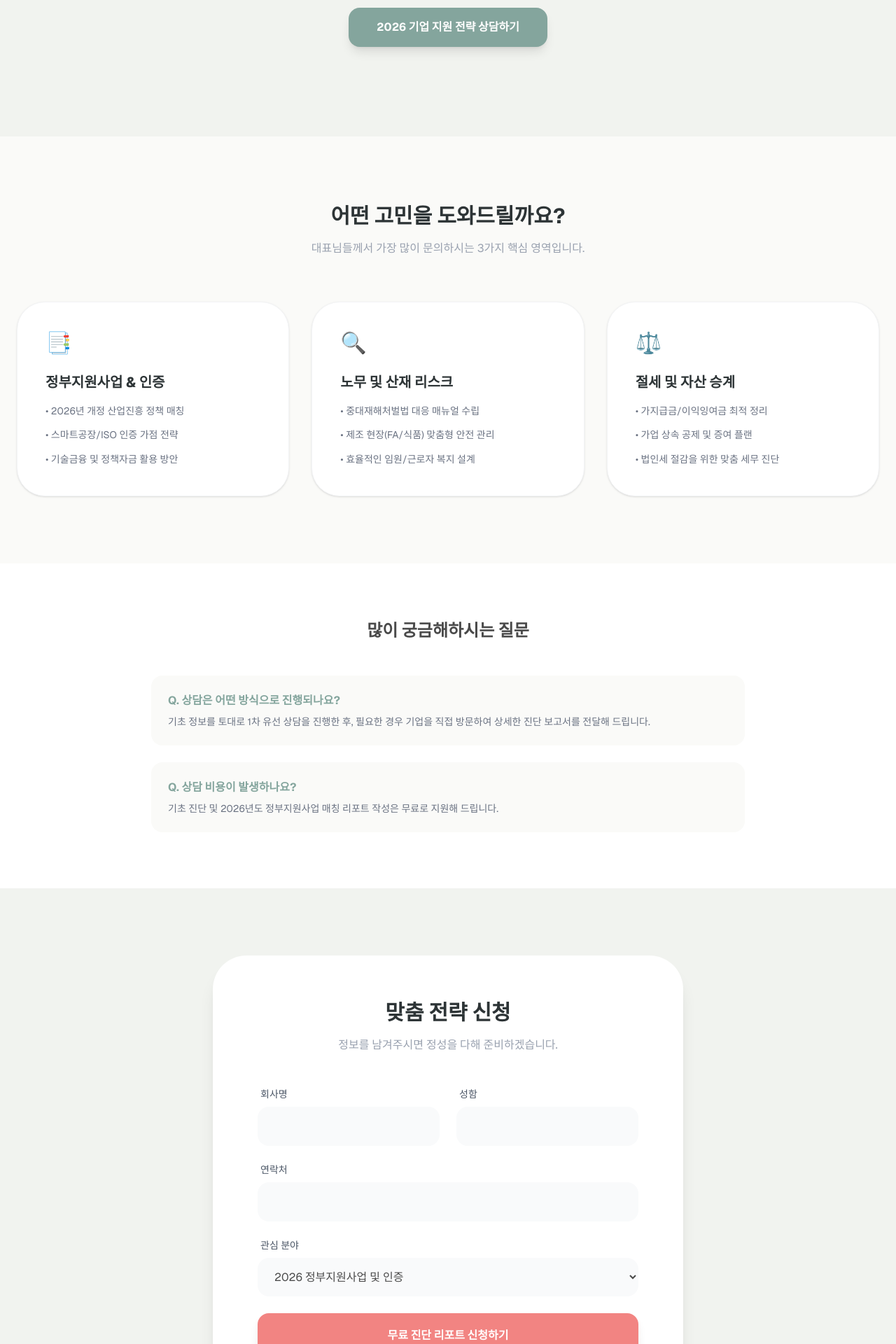
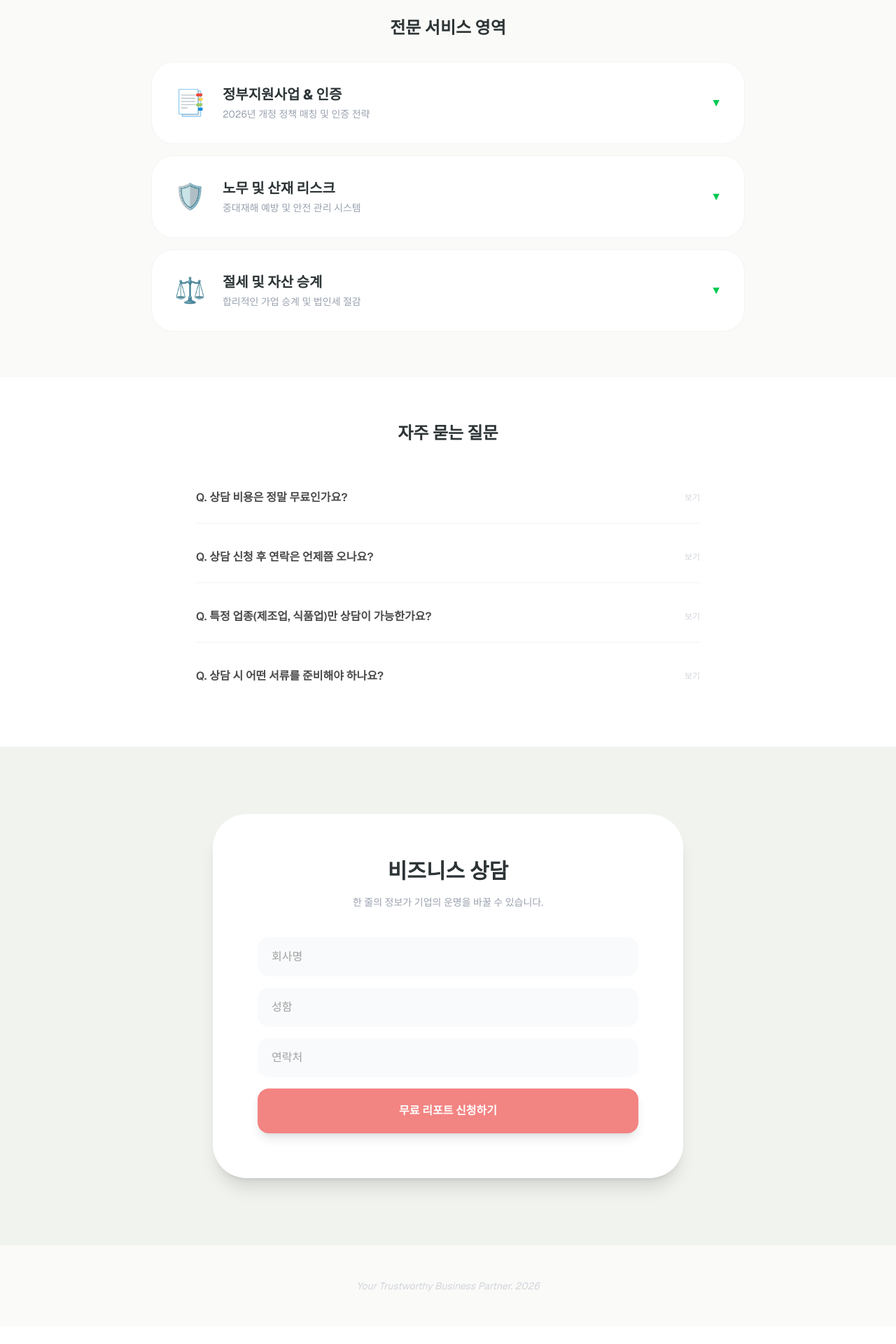
Before and after one commit to jacklight1047/corporate-insurance, a Next.js app: page / in a window 1280 px wide. Shown: the part 420-2340 px from the top of the page at 70% size. After the commit the page ends 2315 px from the top, so only its background shows below. Built offline with nearby package versions, Linux system fonts and the light colour scheme.

Commit message:
상세보기 및 FAQ 섹션 추가 완료

```diff
--- a/app/page.tsx
+++ b/app/page.tsx
@@ -7,216 +7,239 @@ export default function CorporateInsurancePage() {
   const form = useRef<HTMLFormElement>(null);
   const [isSubmitting, setIsSubmitting] = useState(false);
 
+  // 상태 관리: 서비스 섹션과 FAQ 섹션 각각 관리
+  const [openSection, setOpenSection] = useState<number | null>(null);
+  const [openFaq, setOpenFaq] = useState<number | null>(null);
+
   const sendEmail = (e: React.FormEvent) => {
     e.preventDefault();
     setIsSubmitting(true);
-
     if (form.current) {
       emailjs
         .sendForm(
-          'service_gnz04f8',
-          'template_wptqdou',
+          'YOUR_SERVICE_ID',
+          'YOUR_TEMPLATE_ID',
           form.current,
-          'XhUyzaqw9GXuiliA',
+          'YOUR_PUBLIC_KEY',
         )
         .then(() => {
-          alert(
-            '상담 신청이 완료되었습니다. 2026년 최신 자료와 함께 곧 연락드리겠습니다!',
-          );
+          alert('신청 완료! 곧 연락드리겠습니다.');
           form.current?.reset();
-        })
-        .catch((error) => {
-          alert('전송 중 오류가 발생했습니다. 다시 시도해 주세요.');
         })
         .finally(() => setIsSubmitting(false));
     }
   };
 
+  const services = [
+    {
+      title: '정부지원사업 & 인증',
+      emoji: '📑',
+      summary: '2026년 개정 정책 매칭 및 인증 전략',
+      details: [
+        '2026년 신규 유망 업종(FA, 스마트 제조) 가점 분석',
+        '벤처기업/ISO/연구소 설립을 통한 법인세 절세',
+        '무상 환수 없는 정부 출연금 로드맵 설계',
+        '고용지원금 및 일자리 창출 장려금 최적화',
+      ],
+    },
+    {
+      title: '노무 및 산재 리스크',
+      emoji: '🛡️',
+      summary: '중대재해 예방 및 안전 관리 시스템',
+      details: [
+        '중대재해처벌법 대응 현장 안전 점검 리스트 제공',
+        '제조현장(식품/자동화) 맞춤형 단체보험 설계',
+        '근로계약서 및 취업규칙 2026년 최신 법규 반영',
+        '퇴직금 재원 마련 및 임원 보수 규정 정비',
+      ],
+    },
+    {
+      title: '절세 및 자산 승계',
+      emoji: '⚖️',
+      summary: '합리적인 가업 승계 및 법인세 절감',
+      details: [
+        '가지급금 및 이익잉여금 무세금 정리 플랜',
+        '차명주식 해지 및 주식 가치 평가 관리',
+        '상속세 재원 마련을 위한 법인 전용 플랜',
+        '배당 및 자본거래를 통한 개인 자산화 전략',
+      ],
+    },
+  ];
+
+  const faqs = [
+    {
+      question: '상담 비용은 정말 무료인가요?',
+      answer:
+        '네, 첫 방문 기초 진단과 2026년도 정부지원사업 매칭 리포트 작성은 별도의 비용 없이 무료로 진행해 드립니다. 기업의 현황을 파악하는 것이 가장 우선이기 때문입니다.',
+    },
+    {
+      question: '상담 신청 후 연락은 언제쯤 오나요?',
+      answer:
+        '보통 영업일 기준 24시간 이내에 담당 전문가가 직접 전화를 드려 기초 상담을 진행합니다. 이후 대표님 일정에 맞춰 대면 상담 일정을 조율하게 됩니다.',
+    },
+    {
+      question: '특정 업종(제조업, 식품업)만 상담이 가능한가요?',
+      answer:
+        '아니요. 모든 법인이 대상이지만, 특히 공정 자동화(FA) 설비나 식품 제조 등 산업재해 위험이 높거나 인증이 필수적인 업종에 대해 더욱 특화된 솔루션을 보유하고 있습니다.',
+    },
+    {
+      question: '상담 시 어떤 서류를 준비해야 하나요?',
+      answer:
+        '상담 신청 단계에서는 서류가 필요 없습니다. 전화 상담 후 더 심도 있는 진단이 필요할 때 재무제표나 법인 등기부등본 등을 요청드릴 수 있으며, 모든 정보는 철저히 비밀 유지됩니다.',
+    },
+  ];
+
   return (
-    <div className="min-h-screen bg-[#fafaf8] text-[#4a4a4a] font-sans selection:bg-green-100">
-      {/* Hero Section */}
-      <header className="py-20 lg:py-32 bg-[#f1f3ef]">
-        <div className="container mx-auto px-6 text-center">
+    <div className="min-h-screen bg-[#fafaf8] text-[#4a4a4a] font-sans">
+      <header className="py-20 bg-[#f1f3ef] text-center px-6">
         <div className="inline-block px-4 py-1 mb-6 text-sm font-medium text-green-700 bg-green-100 rounded-full">
-            2026년도 개정 기업 지원 제도 완벽 반영
+          2026 Corporate Insight
         </div>
-          <h1 className="text-4xl md:text-5xl font-bold text-[#2d3436] mb-8 leading-tight">
-            성장하는 법인을 위한
+        <h1 className="text-4xl md:text-5xl font-bold text-[#2d3436] mb-6 leading-tight">
+          성공하는 법인의
           <br />
-            <span className="text-green-600 underline decoration-green-200 underline-offset-8">
-              가장 따뜻한 리스크 진단
-            </span>
+          든든한 파트너
         </h1>
-          <p className="text-gray-500 text-lg max-w-2xl mx-auto mb-10 leading-relaxed">
-            자동화 설비부터 식품 제조까지, 업종별 특화된 솔루션으로
-            <br />
-            대표님의 소중한 자산과 기업의 미래를 든든하게 지켜드립니다.
+        <p className="text-gray-500 max-w-xl mx-auto italic">
+          "대표님은 경영에만 집중하세요. 리스크는 저희가 관리하겠습니다."
         </p>
-          <div className="flex flex-col md:flex-row gap-4 justify-center">
-            <a
-              href="#contact"
-              className="inline-block bg-[#84a59d] hover:bg-[#6b8d85] text-white font-bold py-4 px-10 rounded-2xl transition-all shadow-lg"
+      </header>
+
+      {/* 서비스 섹션 */}
+      <section className="py-16 container mx-auto px-6 max-w-4xl">
+        <h2 className="text-2xl font-bold mb-8 text-center text-[#2d3436]">
+          전문 서비스 영역
+        </h2>
+        <div className="space-y-4">
+          {services.map((service, index) => (
+            <div
+              key={index}
+              onClick={() =>
+                setOpenSection(openSection === index ? null : index)
+              }
+              className={`group p-8 bg-white rounded-[2rem] border transition-all cursor-pointer ${openSection === index ? 'border-green-400 shadow-xl' : 'border-gray-100 hover:border-green-200'}`}
             >
-              2026 기업 지원 전략 상담하기
-            </a>
+              <div className="flex items-center justify-between">
+                <div className="flex items-center gap-6">
+                  <span className="text-4xl">{service.emoji}</span>
+                  <div>
+                    <h3 className="text-xl font-bold text-[#2d3436]">
+                      {service.title}
+                    </h3>
+                    <p className="text-gray-400 text-sm mt-1">
+                      {service.summary}
+                    </p>
                   </div>
                 </div>
-      </header>
+                <div
+                  className={`text-green-500 transition-transform ${openSection === index ? 'rotate-180' : ''}`}
+                >
+                  ▼
+                </div>
+              </div>
+              <div
+                className={`overflow-hidden transition-all duration-500 ease-in-out ${openSection === index ? 'max-h-[500px] opacity-100 mt-8' : 'max-h-0 opacity-0'}`}
+              >
+                <div className="pt-6 border-t border-gray-50">
+                  <ul className="grid grid-cols-1 md:grid-cols-2 gap-3">
+                    {service.details.map((item, i) => (
+                      <li
+                        key={i}
+                        className="flex items-start gap-2 text-sm text-gray-500"
+                      >
+                        <span className="text-green-400">✔</span> {item}
+                      </li>
+                    ))}
+                  </ul>
+                </div>
+              </div>
+            </div>
+          ))}
+        </div>
+      </section>
 
-      {/* Core Services Section (보강된 내용) */}
-      <section className="py-24 container mx-auto px-6">
-        <div className="text-center mb-16">
-          <h2 className="text-3xl font-bold text-[#2d3436] mb-4">
-            어떤 고민을 도와드릴까요?
+      {/* FAQ 섹션 (새로 추가된 부분) */}
+      <section className="py-16 bg-white border-y border-gray-50">
+        <div className="container mx-auto px-6 max-w-3xl">
+          <h2 className="text-2xl font-bold mb-10 text-center text-[#2d3436]">
+            자주 묻는 질문
           </h2>
-          <p className="text-gray-400">
-            대표님들께서 가장 많이 문의하시는 3가지 핵심 영역입니다.
+          <div className="space-y-3">
+            {faqs.map((faq, index) => (
+              <div
+                key={index}
+                onClick={() => setOpenFaq(openFaq === index ? null : index)}
+                className="border-b border-gray-100 last:border-0"
+              >
+                <div className="flex justify-between items-center py-6 cursor-pointer group">
+                  <h4
+                    className={`font-semibold transition-colors ${openFaq === index ? 'text-green-600' : 'text-[#4a4a4a] group-hover:text-green-500'}`}
+                  >
+                    Q. {faq.question}
+                  </h4>
+                  <span className="text-xs text-gray-300">
+                    {openFaq === index ? '닫기' : '보기'}
+                  </span>
+                </div>
+                <div
+                  className={`overflow-hidden transition-all duration-300 ${openFaq === index ? 'max-h-40 opacity-100 pb-6' : 'max-h-0 opacity-0'}`}
+                >
+                  <p className="text-sm text-gray-500 leading-relaxed bg-[#fafaf8] p-5 rounded-2xl">
+                    {faq.answer}
                   </p>
                 </div>
-        <div className="grid grid-cols-1 md:grid-cols-3 gap-8">
-          <div className="p-10 bg-white rounded-[2.5rem] shadow-sm border border-gray-100">
-            <div className="text-3xl mb-6">📑</div>
-            <h3 className="text-xl font-bold mb-4 text-[#2d3436]">
-              정부지원사업 & 인증
-            </h3>
-            <ul className="text-gray-500 text-sm space-y-3 leading-relaxed">
-              <li>• 2026년 개정 산업진흥 정책 매칭</li>
-              <li>• 스마트공장/ISO 인증 가점 전략</li>
-              <li>• 기술금융 및 정책자금 활용 방안</li>
-            </ul>
               </div>
-          <div className="p-10 bg-white rounded-[2.5rem] shadow-sm border border-gray-100">
-            <div className="text-3xl mb-6">🔍</div>
-            <h3 className="text-xl font-bold mb-4 text-[#2d3436]">
-              노무 및 산재 리스크
-            </h3>
-            <ul className="text-gray-500 text-sm space-y-3 leading-relaxed">
-              <li>• 중대재해처벌법 대응 매뉴얼 수립</li>
-              <li>• 제조 현장(FA/식품) 맞춤형 안전 관리</li>
-              <li>• 효율적인 임원/근로자 복지 설계</li>
-            </ul>
-          </div>
-          <div className="p-10 bg-white rounded-[2.5rem] shadow-sm border border-gray-100">
-            <div className="text-3xl mb-6">⚖️</div>
-            <h3 className="text-xl font-bold mb-4 text-[#2d3436]">
-              절세 및 자산 승계
-            </h3>
-            <ul className="text-gray-500 text-sm space-y-3 leading-relaxed">
-              <li>• 가지급금/이익잉여금 최적 정리</li>
-              <li>• 가업 상속 공제 및 증여 플랜</li>
-              <li>• 법인세 절감을 위한 맞춤 세무 진단</li>
-            </ul>
+            ))}
           </div>
         </div>
       </section>
 
-      {/* FAQ Section (추가된 부분) */}
-      <section className="py-20 bg-white">
-        <div className="container mx-auto px-6 max-w-4xl">
-          <h2 className="text-2xl font-bold text-center mb-12">
-            많이 궁금해하시는 질문
-          </h2>
-          <div className="space-y-6">
-            <div className="bg-[#fafaf8] p-6 rounded-2xl">
-              <h4 className="font-bold text-[#84a59d] mb-2">
-                Q. 상담은 어떤 방식으로 진행되나요?
-              </h4>
-              <p className="text-sm text-gray-500">
-                기초 정보를 토대로 1차 유선 상담을 진행한 후, 필요한 경우 기업을
-                직접 방문하여 상세한 진단 보고서를 전달해 드립니다.
-              </p>
-            </div>
-            <div className="bg-[#fafaf8] p-6 rounded-2xl">
-              <h4 className="font-bold text-[#84a59d] mb-2">
-                Q. 상담 비용이 발생하나요?
-              </h4>
-              <p className="text-sm text-gray-500">
-                기초 진단 및 2026년도 정부지원사업 매칭 리포트 작성은 무료로
-                지원해 드립니다.
-              </p>
-            </div>
-          </div>
-        </div>
-      </section>
-
-      {/* Contact Form Section */}
+      {/* 상담 신청 폼 */}
       <section id="contact" className="py-24 bg-[#f1f3ef]">
         <div className="container mx-auto px-6">
           <div className="max-w-2xl mx-auto bg-white p-10 md:p-16 rounded-[3rem] shadow-xl">
-            <div className="text-center mb-12">
-              <h2 className="text-3xl font-bold text-[#2d3436] mb-4">
-                맞춤 전략 신청
+            <h2 className="text-3xl font-bold text-center mb-4 text-[#2d3436]">
+              비즈니스 상담
             </h2>
-              <p className="text-gray-400">
-                정보를 남겨주시면 정성을 다해 준비하겠습니다.
+            <p className="text-center text-gray-400 mb-10 text-sm">
+              한 줄의 정보가 기업의 운명을 바꿀 수 있습니다.
             </p>
-            </div>
-
-            <form ref={form} onSubmit={sendEmail} className="space-y-6">
-              <div className="grid grid-cols-1 md:grid-cols-2 gap-6">
-                <div>
-                  <label className="block text-sm font-medium text-gray-600 mb-2 ml-1">
-                    회사명
-                  </label>
+            <form ref={form} onSubmit={sendEmail} className="space-y-4">
               <input
                 type="text"
                 name="company_name"
+                placeholder="회사명"
                 required
-                    className="w-full px-5 py-4 rounded-2xl bg-gray-50 border-none focus:ring-2 focus:ring-[#84a59d] outline-none transition-all"
+                className="w-full px-5 py-4 rounded-2xl bg-gray-50 border-none outline-none focus:ring-2 focus:ring-[#84a59d]"
               />
-                </div>
-                <div>
-                  <label className="block text-sm font-medium text-gray-600 mb-2 ml-1">
-                    성함
-                  </label>
               <input
                 type="text"
                 name="user_name"
+                placeholder="성함"
                 required
-                    className="w-full px-5 py-4 rounded-2xl bg-gray-50 border-none focus:ring-2 focus:ring-[#84a59d] outline-none transition-all"
+                className="w-full px-5 py-4 rounded-2xl bg-gray-50 border-none outline-none focus:ring-2 focus:ring-[#84a59d]"
               />
-                </div>
-              </div>
-              <div>
-                <label className="block text-sm font-medium text-gray-600 mb-2 ml-1">
-                  연락처
-                </label>
               <input
                 type="tel"
                 name="user_phone"
+                placeholder="연락처"
                 required
-                  className="w-full px-5 py-4 rounded-2xl bg-gray-50 border-none focus:ring-2 focus:ring-[#84a59d] outline-none transition-all"
+                className="w-full px-5 py-4 rounded-2xl bg-gray-50 border-none outline-none focus:ring-2 focus:ring-[#84a59d]"
               />
-              </div>
-              <div>
-                <label className="block text-sm font-medium text-gray-600 mb-2 ml-1">
-                  관심 분야
-                </label>
-                <select
-                  name="interest"
-                  className="w-full px-5 py-4 rounded-2xl bg-gray-50 border-none focus:ring-2 focus:ring-[#84a59d] outline-none transition-all"
-                >
-                  <option>2026 정부지원사업 및 인증</option>
-                  <option>산업재해 및 기업 보험 리스크</option>
-                  <option>법인세 절세 및 가업 승계</option>
-                </select>
-              </div>
               <button
                 type="submit"
                 disabled={isSubmitting}
                 className={`w-full py-5 rounded-2xl font-bold text-white transition-all ${isSubmitting ? 'bg-gray-300' : 'bg-[#f28482] hover:bg-[#f59a98] shadow-lg'}`}
               >
-                {isSubmitting
-                  ? '전송 중입니다...'
-                  : '무료 진단 리포트 신청하기'}
+                {isSubmitting ? '전송 중...' : '무료 리포트 신청하기'}
               </button>
             </form>
           </div>
         </div>
       </section>
 
-      <footer className="py-12 text-center text-gray-300 text-sm">
-        <p>© 2026 Corporate Strategy Lab. All rights reserved.</p>
+      <footer className="py-12 text-center text-gray-300 text-sm italic">
+        <p>Your Trustworthy Business Partner. 2026</p>
       </footer>
     </div>
   );
```
Lines whose indentation alone changed are shown as unchanged.
